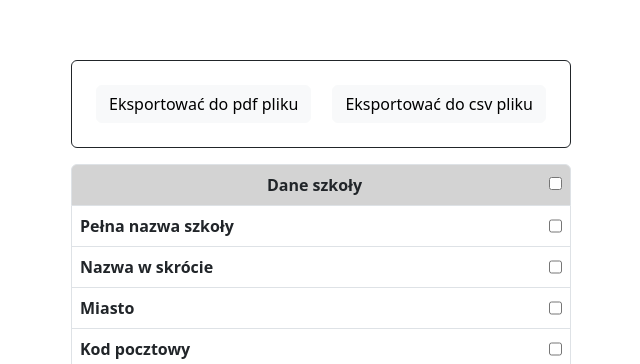
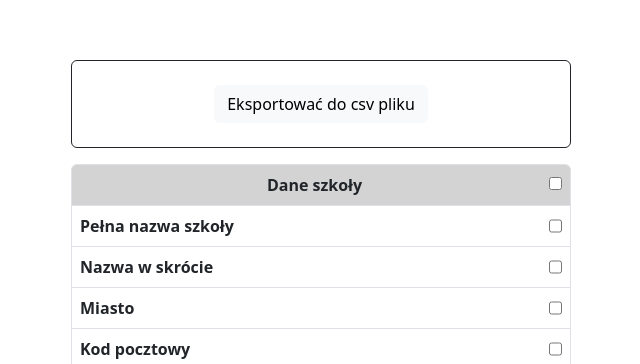
Before and after one commit to RudovichNazar23/hotel_competition, a Django app: page /administrator/models_field_list in a window 1280 px wide. Shown: the part 56-420 px from the top of the page, without its empty margins (319-959 px from the left). Run offline with Django 4.2, Linux system fonts and the light colour scheme; the visitor is signed in with stand-in values (Sample User, id 1).

Commit message:
removed view for creating pdf files

```diff
--- a/src/admin_app/urls.py
+++ b/src/admin_app/urls.py
@@ -2,7 +2,6 @@ from django.urls import path
 from .views import (
     ModelsFieldListView,
     NotActivatedSchoolTeamListView,
-    CreatePdfFileView,
     CreateCsvFileView,
     SchoolDetailView,
     GuardianDetailView,
@@ -13,7 +12,6 @@ from .views import (
 urlpatterns = [
     path("models_field_list", ModelsFieldListView.as_view(), name="models_field_list"),
     path("not_activated_school_teams", NotActivatedSchoolTeamListView.as_view(), name="not_activated_school_teams"),
-    path("create_pdf_file", CreatePdfFileView.as_view(), name="create_pdf_file"),
     path("create_csv_file", CreateCsvFileView.as_view(), name="create_csv_file"),
     path("school_detail/<int:pk>", SchoolDetailView.as_view(), name="school_detail"),
     path("guardian_detail/<int:pk>", GuardianDetailView.as_view(), name="guardian_detail"),
--- a/src/admin_app/views.py
+++ b/src/admin_app/views.py
@@ -1,4 +1,3 @@
-from django.template.loader import render_to_string
 from django.http import HttpResponse
 
 from django.views.generic.list import ListView
@@ -31,26 +30,6 @@ class ModelsFieldListView(LoginRequiredMixin, ListView):
         **get_model_fields(model=TeamMember, context_name="team_member_fields"),
     }
     queryset = []
-
-
-class CreatePdfFileView(LoginRequiredMixin, View, CsvSerializerMixin, RequestObjectDataMixin):
-    def post(self, request):
-        response = HttpResponse(content_type="application/pdf")
-        response["Content-Disposition"] = "attachment; filename=test.pdf"
-        response["Content-Transfer-Encoding"] = "binary"
-
-        headers = self.get_form_request_values()
-        fields = self.get_form_request_keys()
-
-        data = self.create_data_rows(queryset_object=get_filtered_model_queryset(model=SchoolTeam, is_active=True),
-                                     fields=fields)
-
-        html_string = render_to_string(template_name="admin_app/pdf_output.html", context={"headers": headers, "data": data})
-
-        pdf_writer = PdfWriter(html_string=html_string, response_object=response)
-        pdf_writer.write_data()
-
-        return response
 
 
 class CreateCsvFileView(LoginRequiredMixin, View, CsvSerializerMixin, RequestObjectDataMixin, HeaderMixin):
--- a/src/templates/admin_app/model_field_list.html
+++ b/src/templates/admin_app/model_field_list.html
@@ -8,10 +8,7 @@
         <form method="POST" class="d-flex flex-column m-1 p-5 align-items-center" enctype="multipart/form-data">{% csrf_token %}
             <div class="d-flex flex-column" style="width: 500px;">
                 <div class="d-flex flex-column border border-dark rounded p-3 mt-2">
-                    <div class="container d-flex flex-row p-2 justify-content-between">
-                        <button class="btn btn-light" type="submit" name="create_pdf_file"  formaction="{% url 'create_pdf_file' %}" formmethod="POST">
-                            Eksportować do pdf pliku
-                        </button>
+                    <div class="container d-flex flex-row p-2 justify-content-center">
                         <button class="btn btn-light" type="submit" name="create_csv_file" formaction="{% url 'create_csv_file' %}" formmethod="POST">
                             Eksportować do csv pliku
                         </button>
```
Also changed, not shown: src/templates/admin_app/pdf_output.html (deleted, +0 -31 lines).
